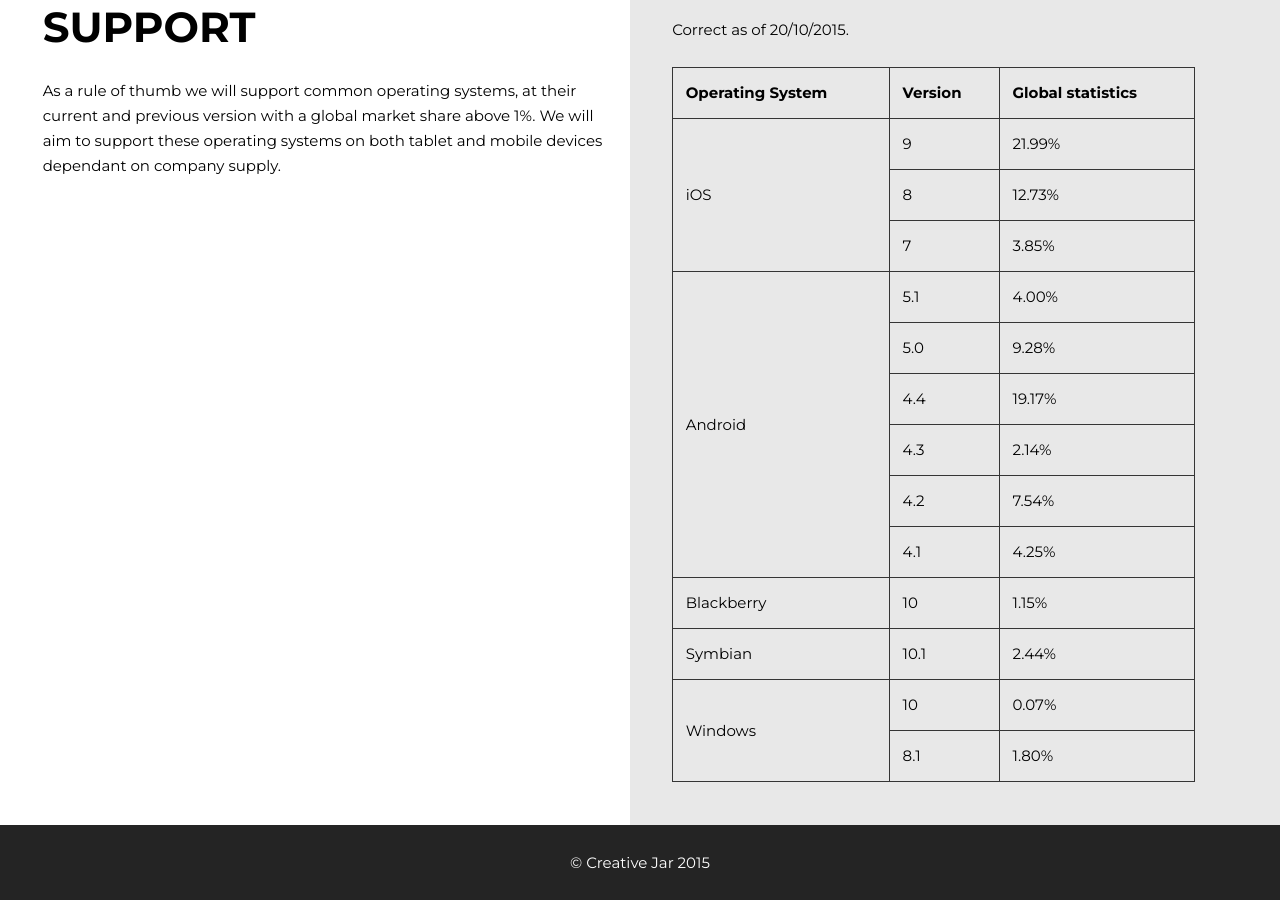
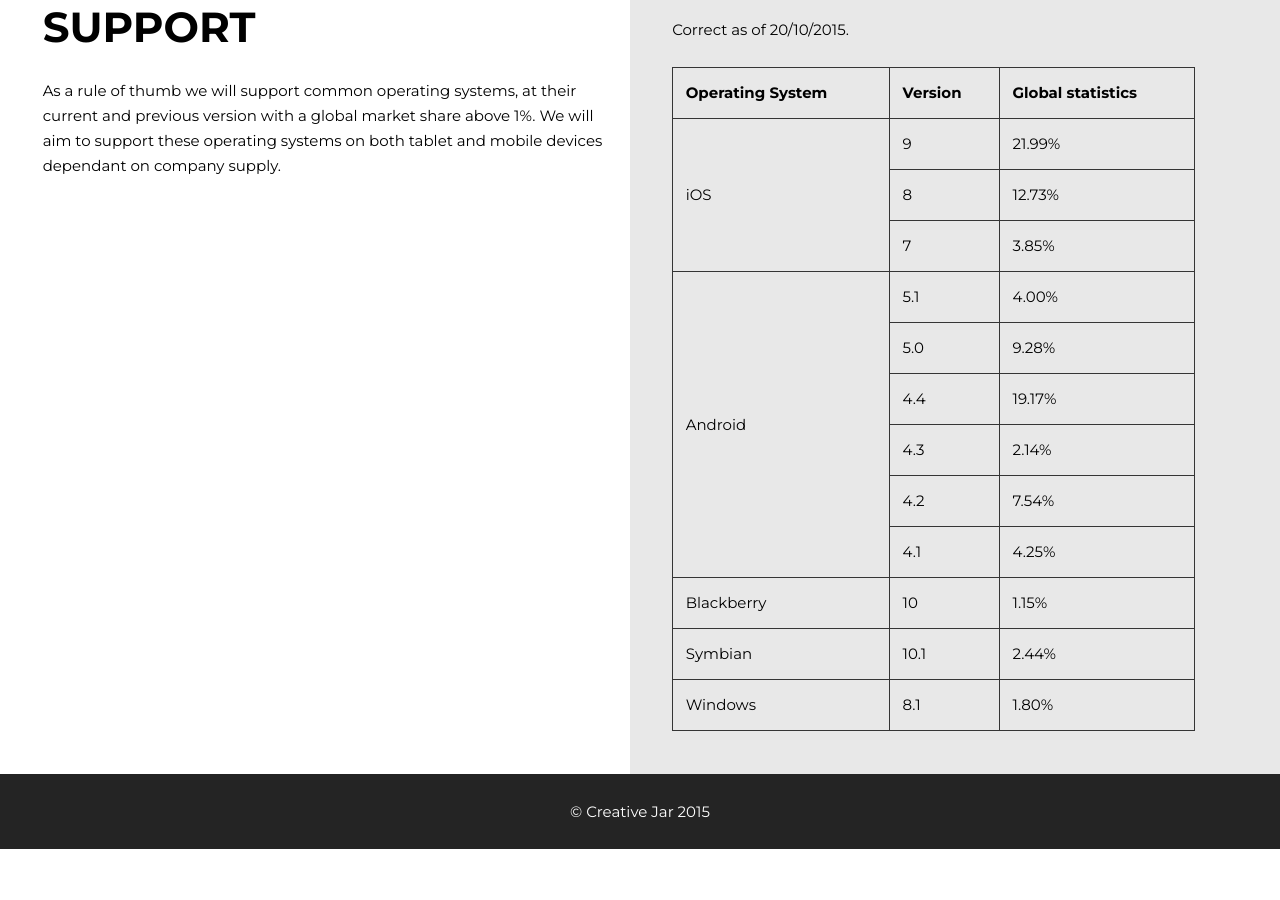
Before and after one commit to creativejar/guidelines, a Jekyll site: the page built from testing/index.html, in a window 1280 px wide and 900 px high, scrolled down 2841 px. Built offline with Jekyll 4.4.1, drawn with Linux system fonts in a browser that asks for light colours; after the commit the page ends 3690 px from its top, so only the background shows below that.

Commit message:
Removed Windows Phone 10 from mobile support list

```diff
--- a/testing/index.html
+++ b/testing/index.html
@@ -254,11 +254,7 @@ weight: 4
 					<td>2.44%</td>
 				</tr>
 				<tr>
-					<td rowspan="2">Windows</td>
-					<td>10</td>
-					<td>0.07%</td>
-				</tr>
-				<tr>
+					<td>Windows</td>
 					<td>8.1</td>
 					<td>1.80%</td>
 				</tr>
```
